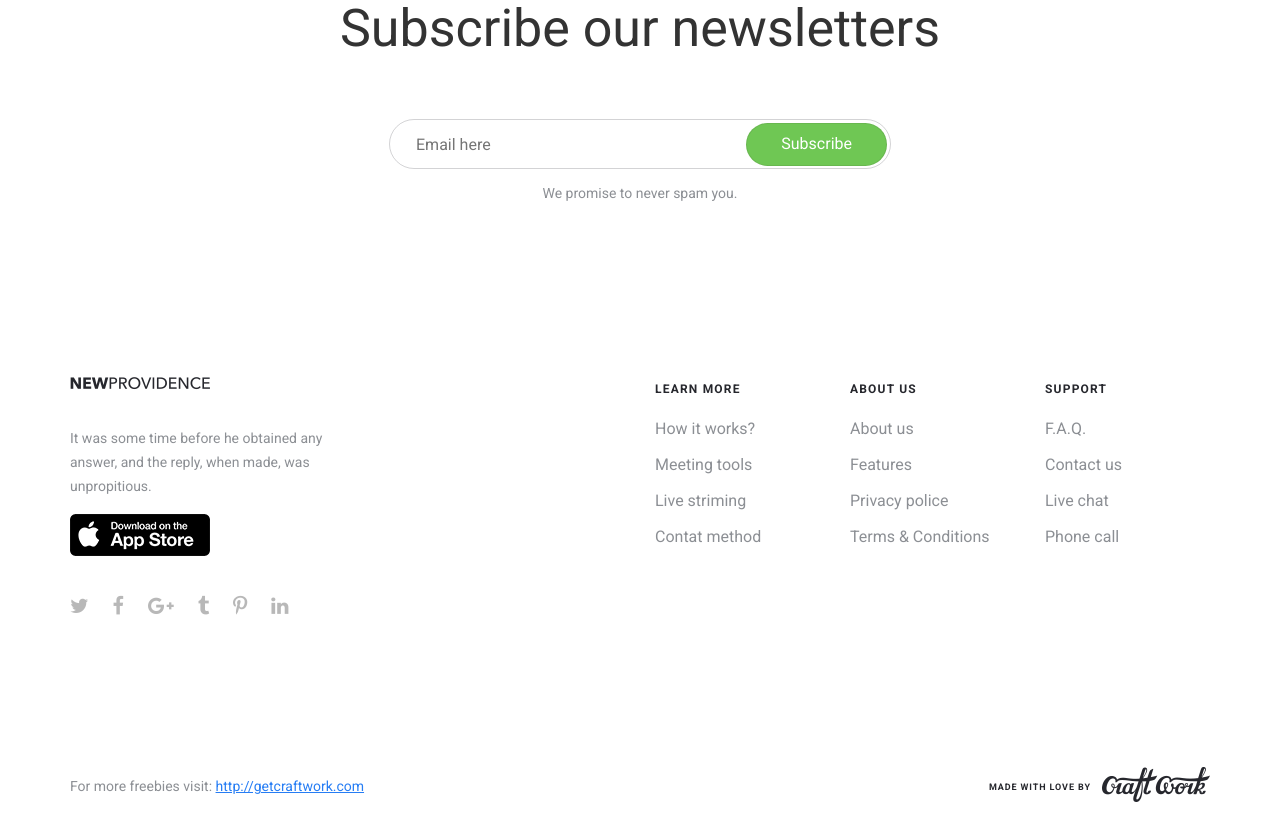
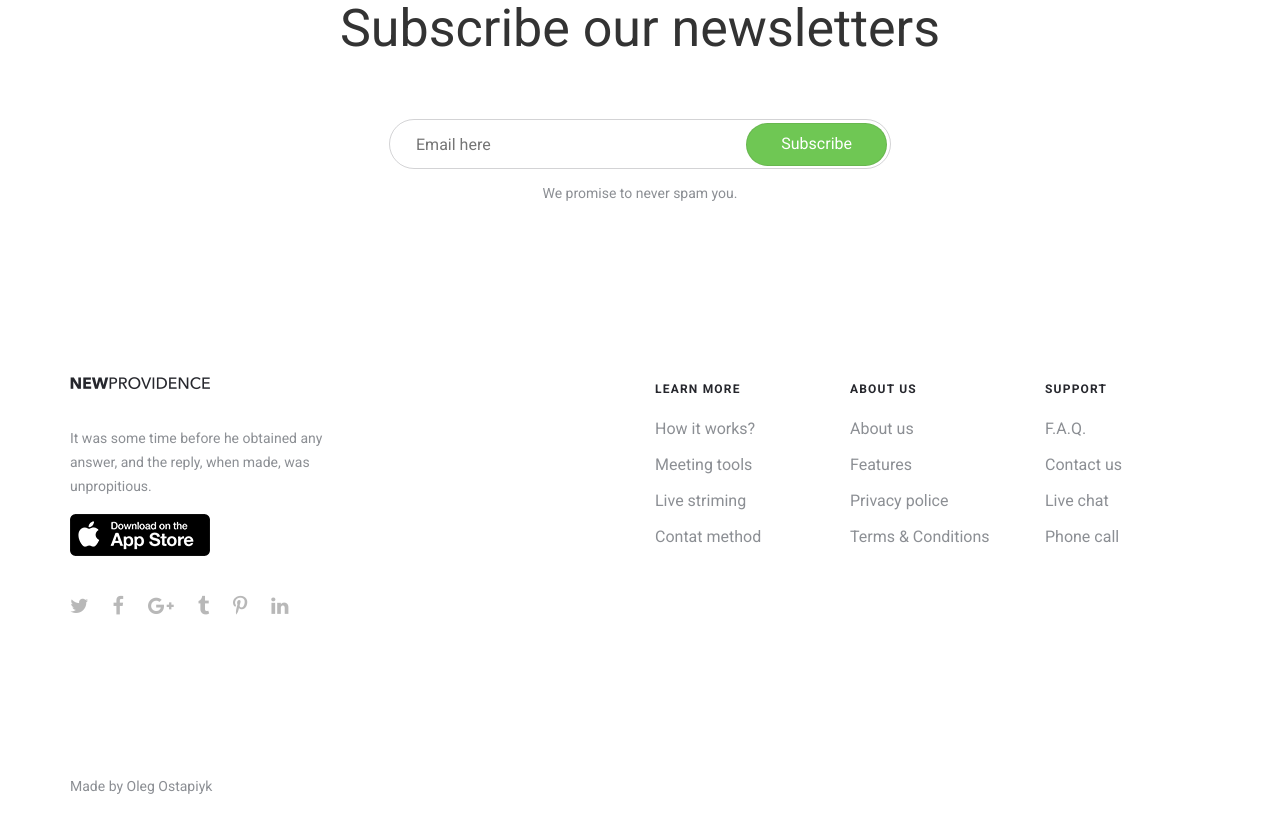
Before and after one commit to olegaostapiyk/kkrostapiyk, a plain HTML site: page index.html in a window 1280 px wide. Shown: the part 6768-7595 px from the top of the page. Drawn offline with Linux system fonts and the light colour scheme.

Commit message:
Add files via upload

```diff
--- a/index.html
+++ b/index.html
@@ -75,7 +75,7 @@
         <div class="col-md-8 col-md-offset-2 text-center">
           <h1 class="wow fadeInUp">What happens tomorrow?</h1>
           <p class="wow fadeInUp" data-wow-delay=".2s">The sight of the tumblers restored Bob Sawyer to a degree of equanimity which he had not possessed since his interview with his landlady. His face brightened up, and he began to feel quite convivial.</p>
-          <a href="https://vimeo.com/74220509" class="btn btn-lg video-btn wow fadeInUp lightbox mfp-iframe" data-wow-delay=".3s" data-effect="mfp-zoom-in"><i class="fa fa-play"></i> Watch Video</a>
+          <a class="btn btn-lg video-btn wow fadeInUp lightbox mfp-iframe" data-wow-delay=".3s" data-effect="mfp-zoom-in"><i class="fa fa-play"></i> Watch Video</a>
         </div>
 
 
@@ -461,11 +461,10 @@ This I have produced as a scantling of Jack’s great eloquence and the force of
       <div class="row">
         <div class="col-md-6 text-left">
           <div class="more-info">
-            For more freebies visit: <a href="http://getcraftwork.com">http://getcraftwork.com</a>
+            Made by Oleg Ostapiyk
           </div>
         </div>
         <div class="col-md-6 text-right">
-          <div class="made-by">Made with Love by <a href="http://getcraftwork.com" target="_blank"><img src="images/craftwork.png" alt=""></a></div>
         </div>
       </div>
     </div>
```
